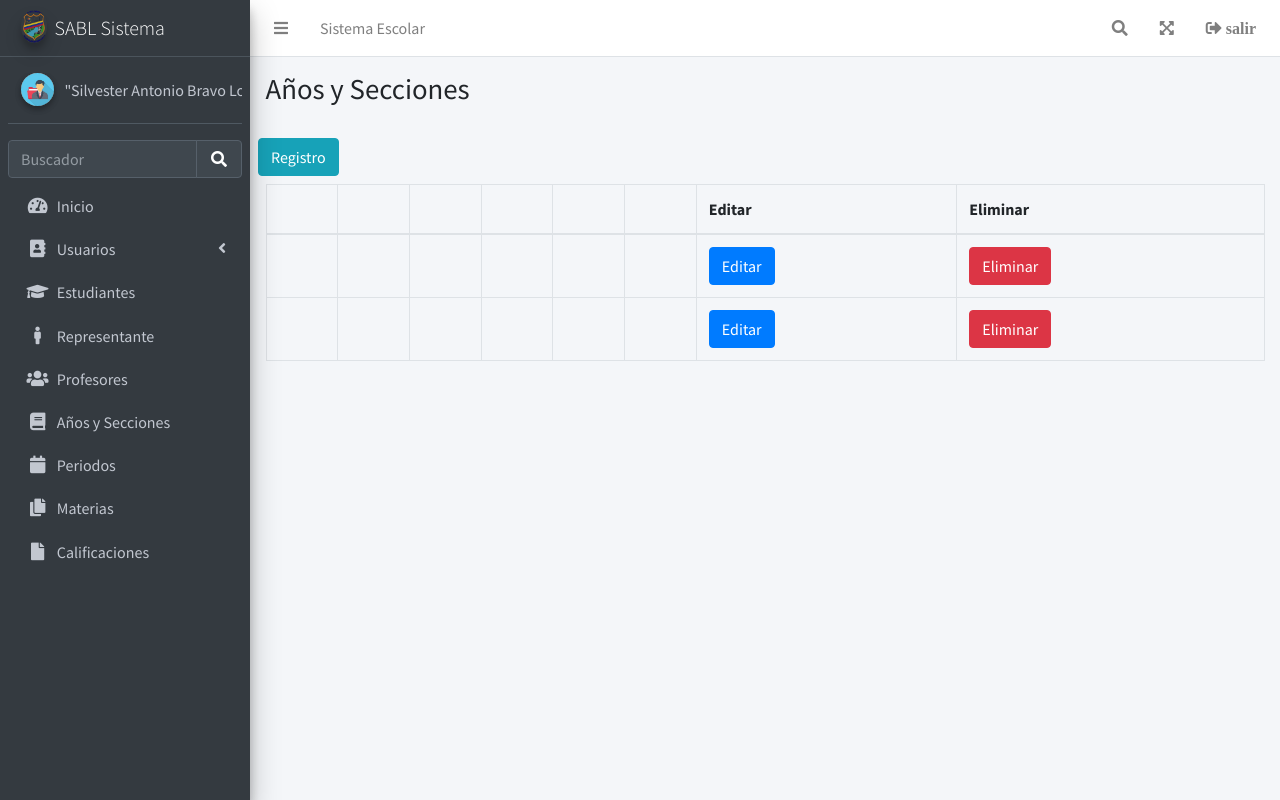
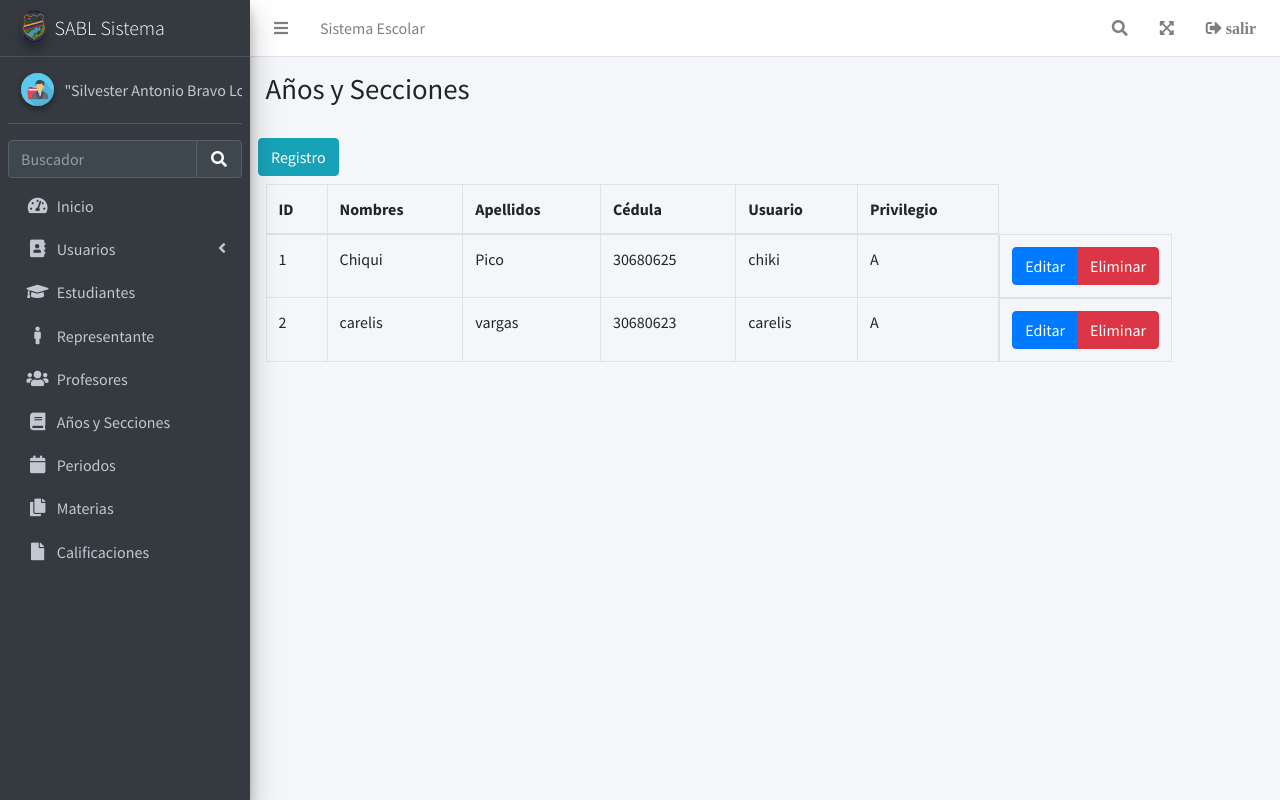
Before and after one commit to fadrian06/ueb-silvestre-bravo, a PHP site: the page made by año_seccion x.php in a window 1280 px wide. Run offline with PHP 8.4, Linux system fonts and the light colour scheme; data comes from the database, SQL or seed files in the repository; data that the repository does not hold is empty; some libraries are stand-ins or nearby versions.

Commit message:
Fix `año_seccion x.php`

```diff
--- a/año_seccion x.php
+++ b/año_seccion x.php
@@ -1,31 +1,20 @@
-<?php session_start();
+<?php
 
+session_start();
 include 'modelos/Db.php';
 
-$modelo = new Connection();
-/* $usuario = [
-    "Cédula"=> "30680625",
-    "Nombres"=> "Chiki",
-] */
+$modelo = new Connection;
 $data = $modelo->getAll();
-
 
 ?>
 
 <!DOCTYPE html>
 <html lang="es">
-<?php include "plantillas/head.php" ?>
+<?php include 'plantillas/head.php' ?>
 
 <body class="hold-transition sidebar-mini layout-fixed">
   <div class="wrapper">
-
-    <!-- Preloader -->
-
-    <!-- Navbar -->
     <?php include "plantillas/navbar.php" ?>
-    <!-- /.navbar -->
-
-    <!-- Main Sidebar Container -->
     <?php include "plantillas/sidebar.php" ?>
 
     <div class="content-wrapper">
@@ -35,92 +24,61 @@ $data = $modelo->getAll();
           <div class="row mb-2">
             <div class="col-sm-6">
               <h1 class="m-0">Años y Secciones</h1>
-            </div><!-- /.col -->
+            </div>
 
-          </div><!-- /.row -->
-        </div><!-- /.container-fluid -->
+          </div>
+        </div>
       </div>
-      <!-- /.content-header -->
 
       <!-- Main content -->
       <section class="content">
-
-
         <a class="btn btn-info my-2" href="  "> Registro </a>
-
-
-
         <div class="col-12 table-responsive">
           <table class="table table-bordered">
             <thead>
               <tr>
-                <th></th>
-                <th></th>
-                <th></th>
-                <th></th>
-                <th></th>
-                <th></th>
-                <th>Editar</th>
-                <th>Eliminar</th>
-
+                <th>ID</th>
+                <th>Nombres</th>
+                <th>Apellidos</th>
+                <th>Cédula</th>
+                <th>Usuario</th>
+                <th>Privilegio</th>
               </tr>
-
             </thead>
             <tbody>
               <?php foreach ($data as $usuario): ?>
                 <tr>
-
-                  <td><?= $usuario["
-                  "] ?></td>
-                  <td><?= $usuario[""] ?></td>
-                  <td><?= $usuario[""] ?></td>
-                  <td><?= $usuario[""] ?></td>
-                  <td><?= $usuario[""] ?></td>
-
-                  <td><?= $usuario[""] ?></td>
-
-                  <td>
-                  <a href="notas_estudientes.php?id=<?php echo $seguridad ["id"]?>" class="btn btn-primary">
-                    Editar
-                    </a>
+                  <td><?= $usuario['Id_usuario'] ?></td>
+                  <td><?= $usuario['Nombres'] ?></td>
+                  <td><?= $usuario['Apellidos'] ?></td>
+                  <td><?= $usuario['Cedula'] ?></td>
+                  <td><?= $usuario['Usuario'] ?></td>
+                  <td><?= $usuario['Privilegio'] ?></td>
+                  <td class="btn-group">
+                      <a
+                        href="notas_estudientes.php?id=<?= $usuario['Id_usuario'] ?>"
+                        class="btn btn-primary">
+                        Editar
+                      </a>
+                      <a
+                        href="notas_estudientes.php?id=<?= $usuario['Id_usuario'] ?>"
+                        class="btn btn-danger">
+                        Eliminar
+                      </a>
                   </td>
-
-                  <td>
-                  <a href="notas_estudientes.php?id=<?php echo $seguridad ["id"]?>" class="btn btn-danger">
-                    Eliminar
-                    </a>
-                  </td>
-
-
-
-
-
-
                 </tr>
               <?php endforeach ?>
             </tbody>
-
-
-
+          </table>
+        </div>
       </section>
-      <!-- /.content -->
     </div>
-
-    <!-- Content Wrapper. Contains page content -->
-
-    <!-- /.content-wrapper -->
-
-
     <!-- Control Sidebar -->
     <aside class="control-sidebar control-sidebar-dark">
       <!-- Control sidebar content goes here -->
     </aside>
-
-    <!-- /.control-sidebar -->
   </div>
-  <!-- ./wrapper -->
-  <?php include "plantillas/javascripts.php" ?>
-
+  <?php include 'plantillas/javascripts.php' ?>
 </body>
 
 </html>
--- a/plantillas/javascripts.php
+++ b/plantillas/javascripts.php
@@ -26,7 +26,5 @@
 <script src="librerias/overlayScrollbars/js/jquery.overlayScrollbars.min.js"></script>
 <!-- AdminLTE App -->
 <script src="librerias/adminlte3/dist/js/adminlte.js"></script>
-<!-- AdminLTE for demo purposes -->
-<script src="librerias/adminlte3/dist/js/demo.js"></script>
 <!-- AdminLTE dashboard demo (This is only for demo purposes) -->
 <script src="librerias/adminlte3/dist/js/pages/dashboard.js"></script>
```
Also changed, not shown: modelos/Db.php (+12 -0 lines), dist/img/user1-128x128.jpg (added), dist/img/user3-128x128.jpg (added), dist/img/user8-128x128.jpg (added).
